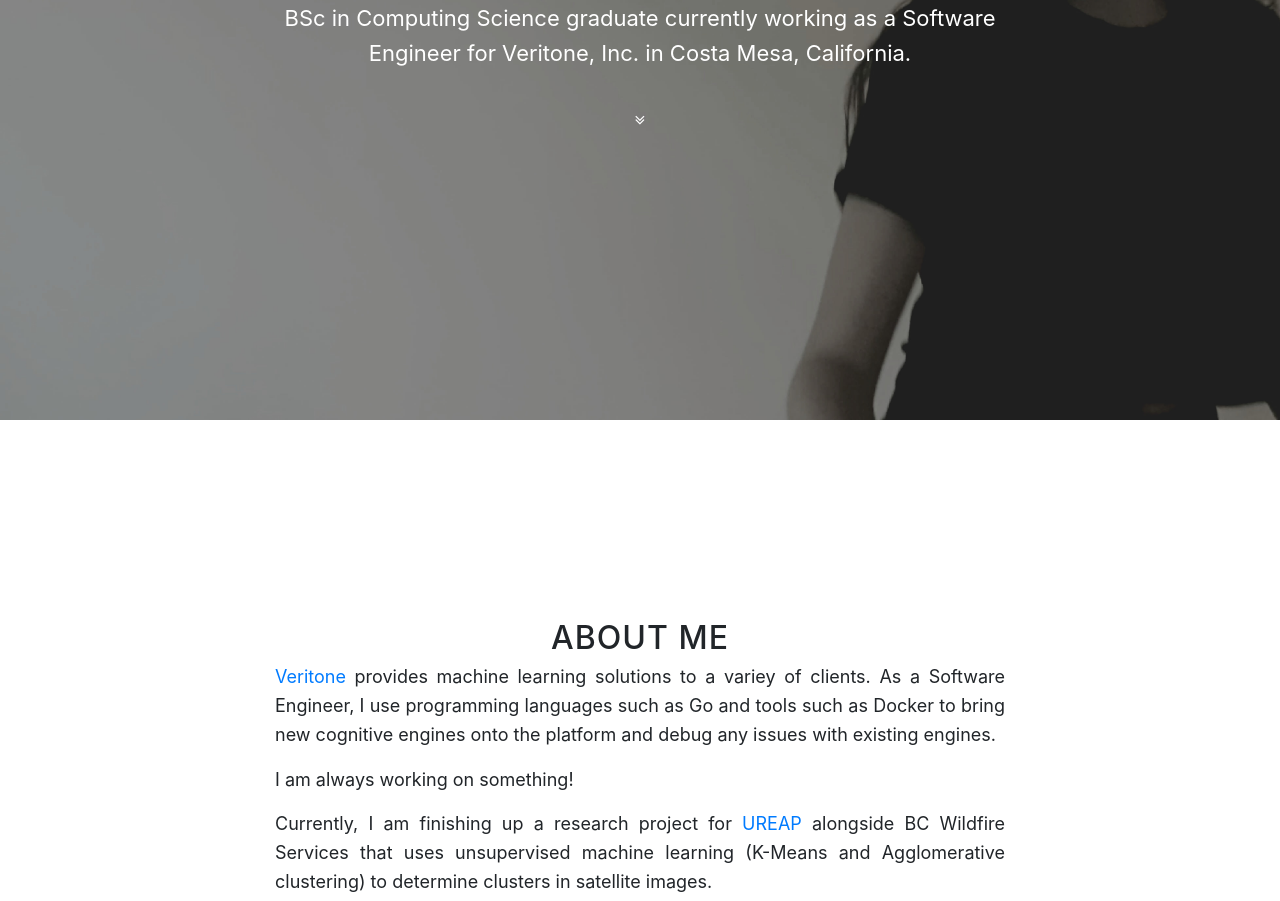
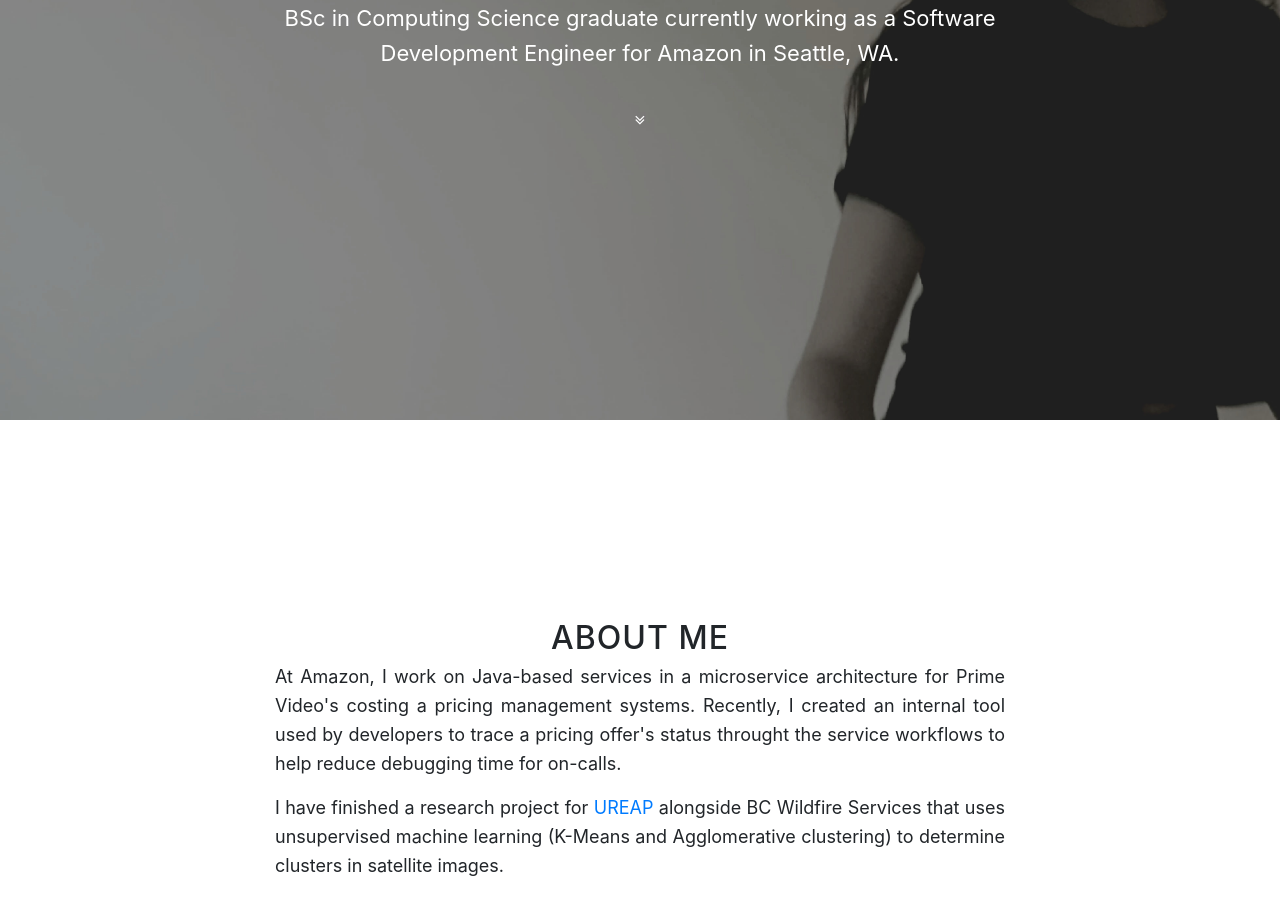
Before and after one commit to franarama/franarama.github.io, a website with bundled scripts: page index.html in a window 1280 px wide. Shown: the part 380-1281 px from the top of the page. Built offline with nearby package versions, Linux system fonts and the light colour scheme; files whose address does not match are found by name.

Commit message:
Update resume and work

```diff
--- a/index.html
+++ b/index.html
@@ -58,7 +58,7 @@
                 <div class="row">
                     <div class="col-lg-8 mx-auto">
                         <h1 class="brand-heading">Hi, I'm Fran.</h1>
-                        <p class="intro-text">BSc in Computing Science graduate currently working as a Software Engineer for Veritone, Inc. in Costa Mesa, California.</p>
+                        <p class="intro-text">BSc in Computing Science graduate currently working as a Software Development Engineer for Amazon in Seattle, WA.</p>
                         <a href="#about" class="btn btn-circle page-scroll">
                             <i class="fa fa-angle-double-down animated"></i>
                         </a>
@@ -75,15 +75,10 @@
                 <div class="col-lg-8 mx-auto">
                     <h2>About Me</h2>
                     <p class="text-justify">
-                        <a href="https://www.veritone.com/">Veritone</a> provides machine learning solutions to a variey of clients.
-                        As a Software Engineer, I use programming languages such as Go and tools such as Docker
-                        to bring new cognitive engines onto the platform and debug any issues with existing engines.
+                        At Amazon, I work on Java-based services in a microservice architecture for Prime Video's costing a pricing management systems. Recently, I created an internal tool used by developers to trace a pricing offer's status throught the service workflows to help reduce debugging time for on-calls.
                     </p>
                     <p class="text-justify">
-                        I am always working on something!
-                    </p>
-                    <p class="text-justify">
-                        Currently, I am finishing up a research project for
+                        I have finished a research project for
                         <a href="https://www.tru.ca/research/undergraduate-research/ureap-award.html">UREAP</a>
                         alongside BC Wildfire Services
                         that uses unsupervised machine learning (K-Means and Agglomerative clustering) to
@@ -235,7 +230,7 @@
     <!-- Footer -->
     <footer>
         <div class="container text-center">
-            <p>Copyright &copy; 2019 Franramunno</p>
+            <p>Copyright &copy; 2020 Franramunno</p>
         </div>
     </footer>
 
```
Also changed, not shown: 1 other file.
